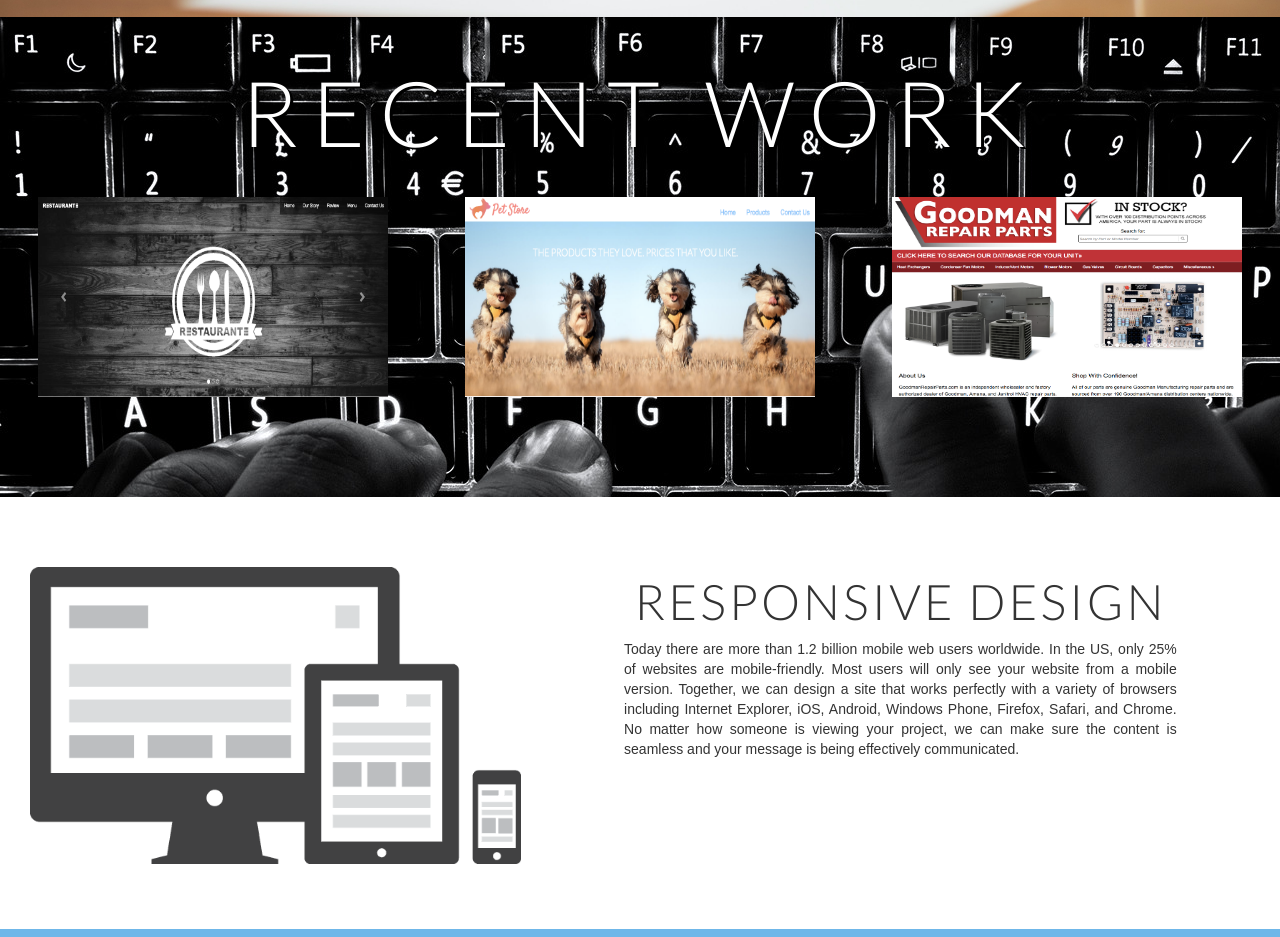
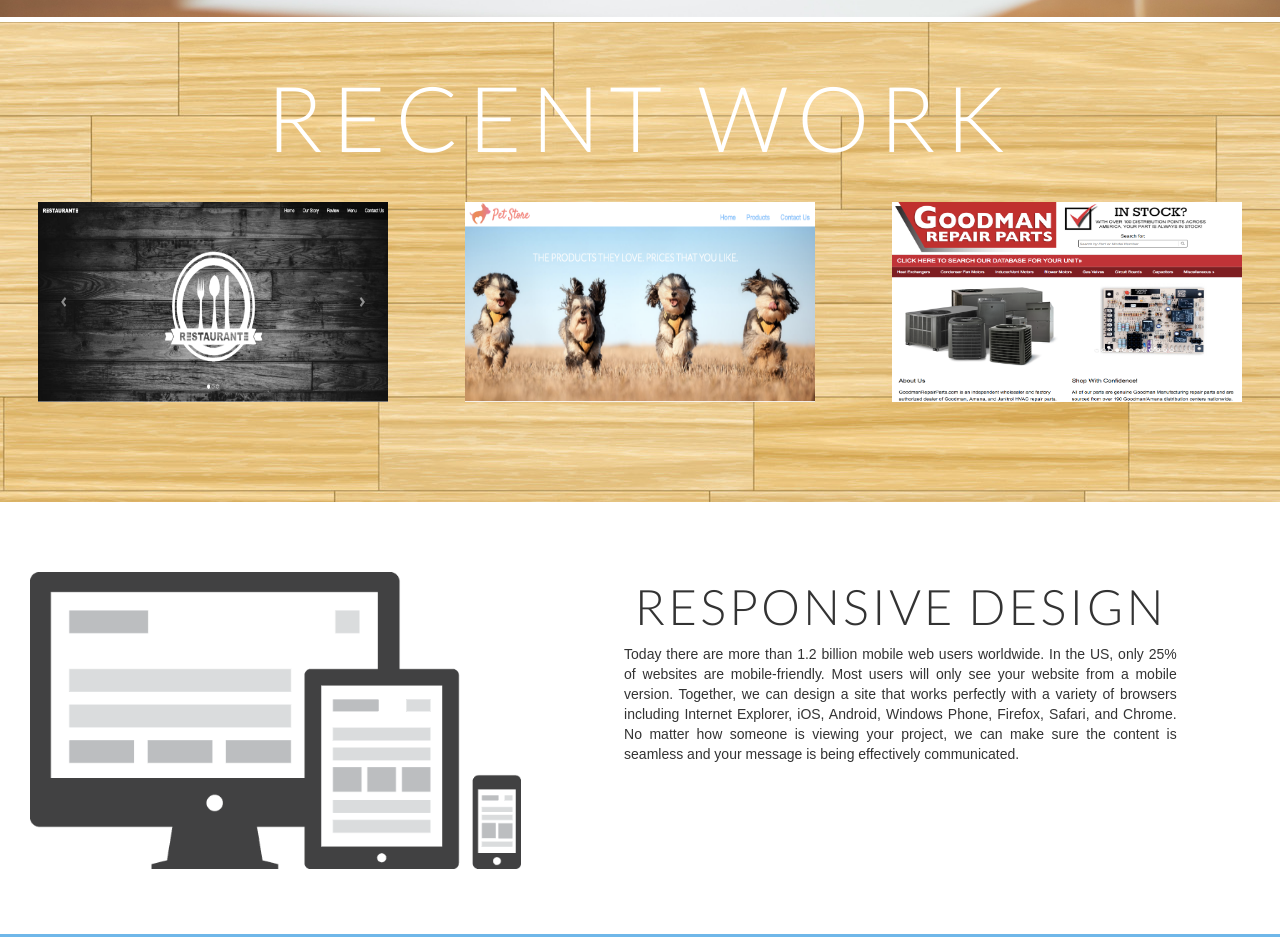
Before and after one commit to chibibibi/chibibibi.github.io, a plain HTML site: page index.html in a window 1280 px wide. Shown: the part 687-1624 px from the top of the page. Drawn offline with nearby package versions, Linux system fonts and the light colour scheme; a web font is replaced by a local one.

Commit message:
new flex bckg, edit flex h1 space, cleaned css

```diff
--- a/css/styles.css
+++ b/css/styles.css
@@ -71,10 +71,10 @@ ul.nav a:hover {
 }
 #section4 {
   padding-top:50px;
+}
 
 /* ===================== JUMBOTRON STYLES ===================== */
 
-}
 img{
   width:100%;
   height: 100%;
@@ -82,6 +82,7 @@ img{
   position: relative;
   display: block;
 }
+
 .carousel-caption {
   font-family: 'Lato',Helvetica,Arial,sans-serif;
   font-size: 50px;
@@ -90,12 +91,14 @@ img{
   letter-spacing: 4px;
   margin-top: -5%;
 }
+
 #name-caption {
   font-family: 'Lato',Helvetica,Arial,sans-serif;
   font-size: 30px;
   font-weight: lighter;
   letter-spacing: 4px;
 }
+
 .subtitle {
   margin-bottom: 25px;
   font-family: 'Muli',Helvetica,Arial,sans-serif;
@@ -108,7 +111,8 @@ img{
 /* =================== FLEXBOX STYLES ======================== */
 
 #section2 {
-  background-image: url('../img/coding.jpg');
+  background-image: url('../img/wood.jpg');
+  /*background-color: #B2D1E5;*/
   background-repeat: no-repeat;
   background-attachment: fixed;
 }
@@ -125,6 +129,7 @@ img{
 
   -webkit-flex-flow: row wrap;
   justify-content: space-around;
+  margin-top: 5px;
 }
 
 .flex-title {
@@ -145,8 +150,8 @@ img{
   font-size: 6.5em !important;
   text-align: center;
   font-family: 'Lato', sans-serif !important;
-  letter-spacing: 0.15em;
-  text-shadow: 3px 2px #000000;
+  letter-spacing: 0.10em;
+  /*text-shadow: 2px 2px #000000;*/
 }
 
 .flex-item {
@@ -173,6 +178,7 @@ img{
   height: 200px;
   display: flex;
 }
+
 .text {
   position: absolute;
   top: 0;
@@ -193,7 +199,6 @@ img{
 .text:hover {
   opacity:1;
 }
-}
 
 img {
     z-index:1;
@@ -203,7 +208,7 @@ img {
   position: relative;
 }
 
-/* ================= Responsive Degsign Information ============== */
+/* ================= Responsive Design Information ============== */
 
 .responsive-container {
   background-color: #FFFFFF;
@@ -223,7 +228,7 @@ img {
   font-family: 'Lato', sans-serif;
 }
 
-.col-md-7 p{
+.col-md-7 p {
   text-align: justify;
   font-family: 'Muli', sans-serif;
 }
```
Also changed, not shown: img/coding.jpg (deleted), img/wood.jpg (added).
